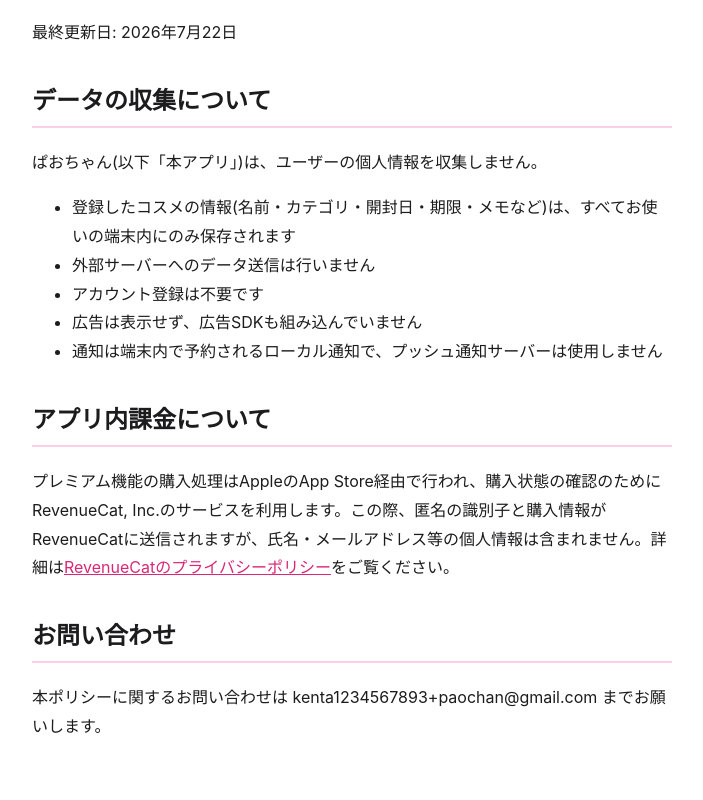
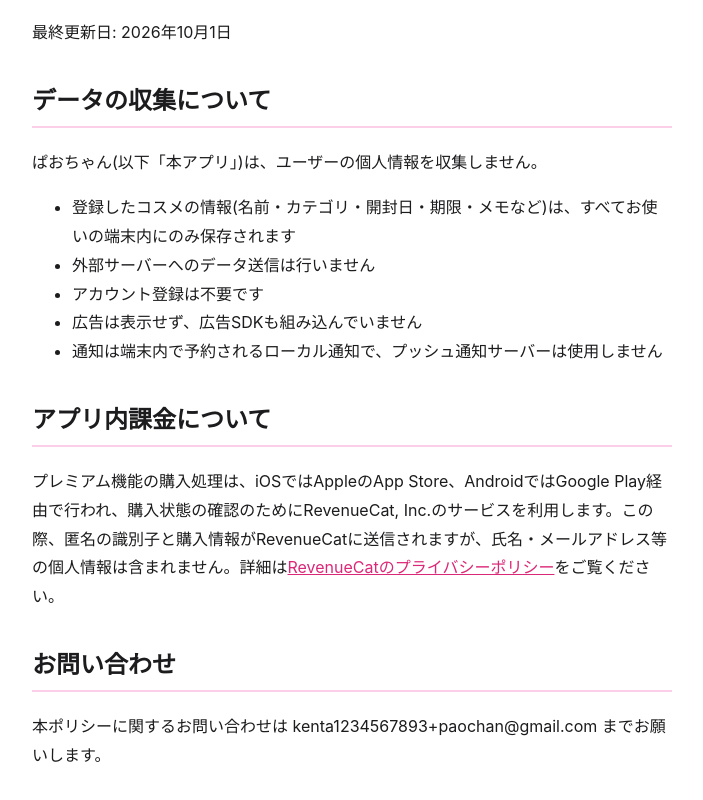
Before and after one commit to kenta1234567893/paochan-support, a plain HTML site: page privacy.html in a window 1280 px wide. Shown: the part 106-906 px from the top of the page, without its empty margins (288-991 px from the left). Drawn offline with Linux system fonts and the light colour scheme.

Commit message:
Update privacy policy for Android purchases

```diff
--- a/privacy.html
+++ b/privacy.html
@@ -12,7 +12,7 @@ a{color:#DB2777}
 </head>
 <body>
 <h1>プライバシーポリシー</h1>
-<p>最終更新日: 2026年7月22日</p>
+<p>最終更新日: 2026年10月1日</p>
 
 <h2>データの収集について</h2>
 <p>ぱおちゃん(以下「本アプリ」)は、ユーザーの個人情報を収集しません。</p>
@@ -25,7 +25,7 @@ a{color:#DB2777}
 </ul>
 
 <h2>アプリ内課金について</h2>
-<p>プレミアム機能の購入処理はAppleのApp Store経由で行われ、購入状態の確認のためにRevenueCat, Inc.のサービスを利用します。この際、匿名の識別子と購入情報がRevenueCatに送信されますが、氏名・メールアドレス等の個人情報は含まれません。詳細は<a href="https://www.revenuecat.com/privacy">RevenueCatのプライバシーポリシー</a>をご覧ください。</p>
+<p>プレミアム機能の購入処理は、iOSではAppleのApp Store、AndroidではGoogle Play経由で行われ、購入状態の確認のためにRevenueCat, Inc.のサービスを利用します。この際、匿名の識別子と購入情報がRevenueCatに送信されますが、氏名・メールアドレス等の個人情報は含まれません。詳細は<a href="https://www.revenuecat.com/privacy">RevenueCatのプライバシーポリシー</a>をご覧ください。</p>
 
 <h2>お問い合わせ</h2>
 <p>本ポリシーに関するお問い合わせは kenta1234567893+paochan@gmail.com までお願いします。</p>
```
